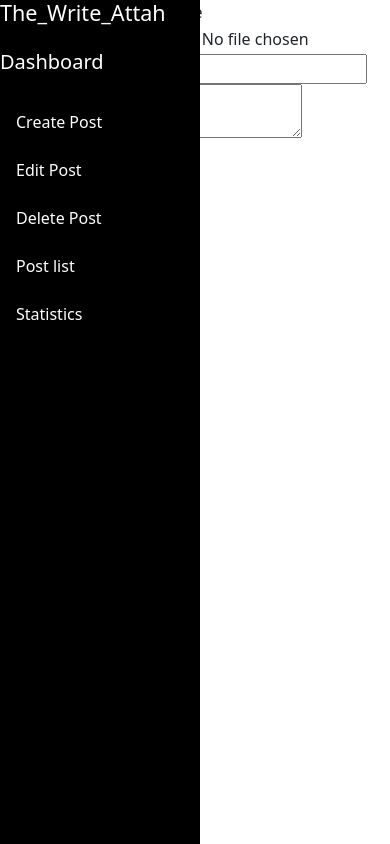
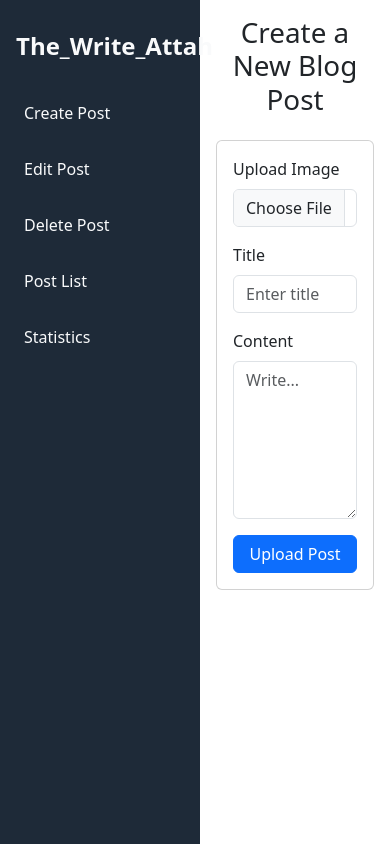
Before and after one commit to EleChristiana/The_Write_Attah_blog, an Angular app: page /dashboard/create-post in a window 390 px wide. Built offline with nearby package versions, Linux system fonts and the light colour scheme.

Commit message:
made the dasboard responsive

```diff
--- a/src/app/component/dashboard/create-post/create-post.component.html
+++ b/src/app/component/dashboard/create-post/create-post.component.html
@@ -1,17 +1,24 @@
+<h1 class="text-center mb-4">Create a New Blog Post</h1>
 
-<app-sidebar></app-sidebar>
-<div class="ms-5 ps-5"><form action="">
-   <label for="image">Upload Image</label>
-   <input type="file">
+<div class="card mx-auto" style="max-width: 600px;">
+  <div class="card-body">
+    <form>
+      <div class="mb-3">
+        <label for="image" class="form-label">Upload Image</label>
+        <input type="file" id="image" class="form-control" />
+      </div>
 
-   <label for="text">Title</label>
-   <input type="text">
+      <div class="mb-3">
+        <label for="title" class="form-label">Title</label>
+        <input type="text" id="title" class="form-control" placeholder="Enter title" />
+      </div>
 
-   <textarea name="text" id="test" placeholder="write...."></textarea>
+      <div class="mb-3">
+        <label for="content" class="form-label">Content</label>
+        <textarea id="content" class="form-control" rows="6" placeholder="Write..."></textarea>
+      </div>
 
-
-
-
-
-</form>
+      <button type="submit" class="btn btn-primary w-100">Upload Post</button>
+    </form>
+  </div>
 </div>
--- /dev/null
+++ b/src/app/component/dashboard/dasboard/dasboard.component.html
@@ -0,0 +1,7 @@
+<div class="layout d-flex">
+  <app-sidebar></app-sidebar>
+
+  <div class="flex-grow-1 p-3 content-area">
+    <router-outlet></router-outlet>
+  </div>
+</div>
--- /dev/null
+++ b/src/app/component/dashboard/dasboard/dasboard.component.scss
@@ -0,0 +1,22 @@
+
+
+
+.layout {
+  display: flex;
+  flex-direction: row;
+}
+
+.content-area {
+  margin-left: 250px;
+  width: 100%;
+}
+
+@media (max-width: 768px) {
+  .layout {
+    flex-direction: row;
+  }
+
+  .content-area {
+    margin-left: 0;
+  }
+}
--- a/src/app/reuseable/sidebar/sidebar.component.html
+++ b/src/app/reuseable/sidebar/sidebar.component.html
@@ -1,22 +1,14 @@
-<div class="sidebar d-block justify-content-start align-item-start  me-5">
+<div class="layout">
 
-    <div>
-        <h4>The_Write_Attah</h4> <br>
-        <h5>Dashboard</h5>
-    </div> <br>
-    <div>
-        <ul>
-         <li>   <a href=""> Create Post</a></li>
-            <li><a href="">Edit Post</a></li>
-            <li><a href="">Delete Post</a></li>
-            <li><a href="">Post list</a></li>
-        </ul>
-    </div>
-
-    <div>
-        <ul>
-            <li><a href="">Statistics</a></li>
-        </ul>
-    </div>
+    <div class="sidebar">
+  <h2 class="logo">The_Write_Attah</h2>
+  <nav class="nav-links">
+    <a routerLink="/create-post">Create Post</a>
+    <a routerLink="/edit-post">Edit Post</a>
+    <a routerLink="/delete-post">Delete Post</a>
+    <a routerLink="/post-list">Post List</a>
+    <a routerLink="/statistics">Statistics</a>
+  </nav>
+</div>
 
 </div>
--- a/src/app/reuseable/sidebar/sidebar.component.scss
+++ b/src/app/reuseable/sidebar/sidebar.component.scss
@@ -1,36 +1,44 @@
-*{
-    padding: 0;
-    margin: 0;
-    box-sizing: border-box;
-}
 
-.sidebar{
-
-    width: 200px;
-    height: 100%;
-    background-color: black;
-    color: white;
-     height: 100vh;
-     overflow: auto;
-     gap: 1em;
-     position: fixed;
-     overflow-y: auto;
-      top: 0;
-  left: 0;
-}
-
-li{
-    list-style: none;
-    line-height: 3em;
-    padding-left: 1em;
-}
-
-a{
-    text-decoration: none;
-    color: white;
+.layout {
+  display: flex;
 
 }
 
-li:hover{
-    background-color: blue;
+
+
+.sidebar {
+  background-color: #1E2A38;
+  color: #F9FAFB;
+  width: 200px;
+  height: 100vh;
+  padding: 2rem 1rem;
+
 }
+
+
+
+
+.logo {
+  font-size: 1.5rem;
+  font-weight: bold;
+  margin-bottom: 2rem;
+}
+
+.nav-links {
+  display: flex;
+  flex-direction: column;
+  gap: 1rem;
+}
+
+.nav-links a {
+  text-decoration: none;
+  color: #F9FAFB;
+  padding: 0.5rem;
+  border-radius: 4px;
+  transition: background-color 0.3s ease;
+}
+
+.nav-links a.active,
+.nav-links a:hover {
+  background-color: #3B82F6;
+}
```
Also changed, not shown: src/app/component/dashboard/create-post/create-post.component.scss (+42 -0 lines), src/app/component/dashboard/dasboard/dasboard.component.ts (added, +15 -0 lines), src/app/component/dashboard/dashboard-routing.module.ts (+10 -5 lines), 1 other file (tests, documents, lock files or other folders).
